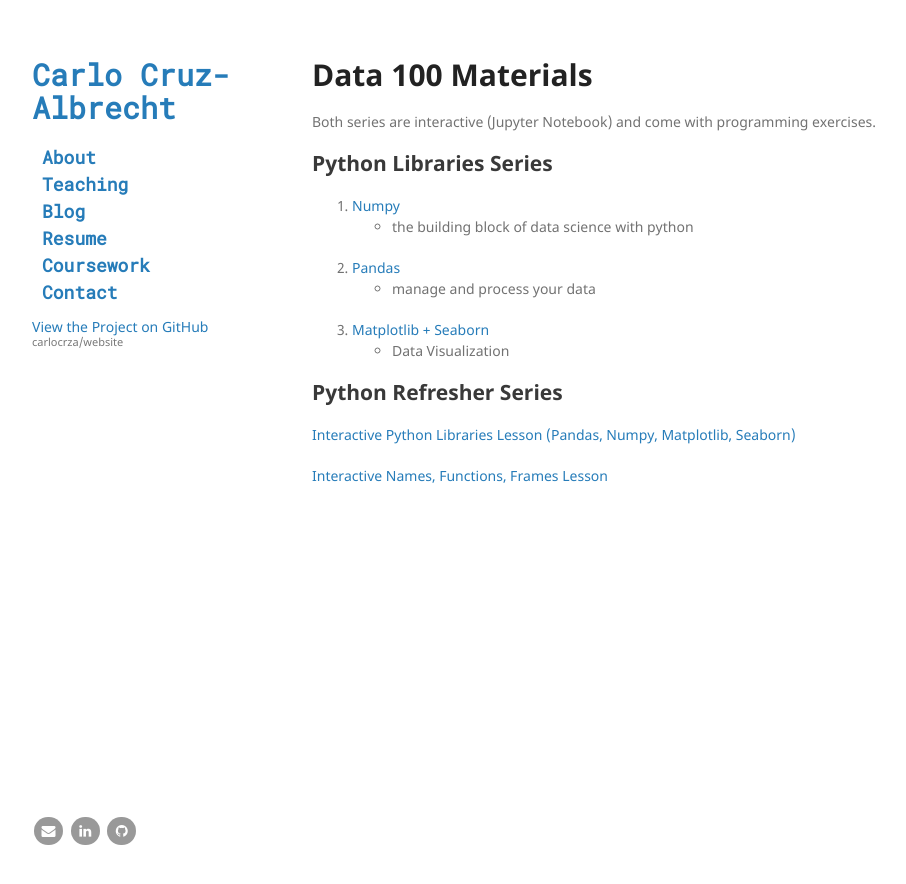
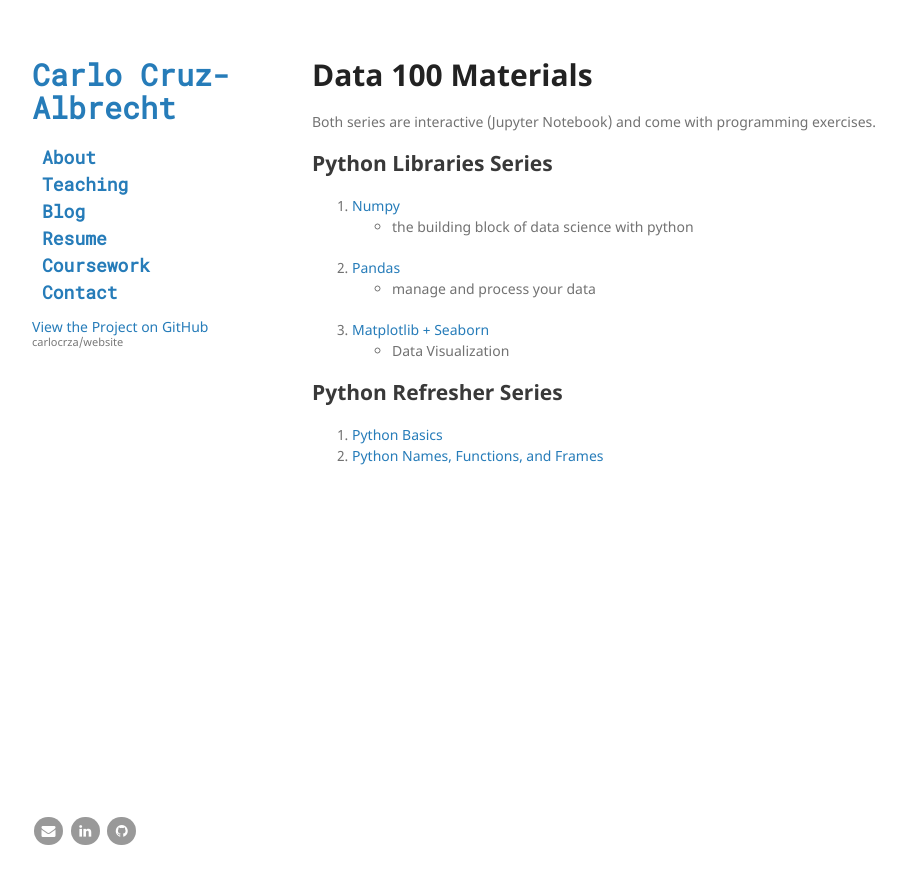
Before and after one commit to carlocrza/website, a Jekyll site: the page built from ds100.md, in a window 1280 px wide. Shown: the top 884 px of the page, without its empty margins (178-1084 px from the left). Built offline with Jekyll 4.4.1, drawn with Linux system fonts in a browser that asks for light colours.

Commit message:
ds100 apparently

```diff
--- a/ds100.md
+++ b/ds100.md
@@ -14,7 +13,5 @@ Both series are interactive (Jupyter Notebook) and come with programming exercis
 	- Data Visualization
 
 ## Python Refresher Series
-
-[Interactive Python Libraries Lesson (Pandas, Numpy, Matplotlib, Seaborn)](http://carloc.me/python_libraries.html)
-
-[Interactive Names, Functions, Frames Lesson](http://carloc.me/python_2.html)
+1. [Python Basics](/python)
+2. [Python Names, Functions, and Frames](/python2)
```
Also changed, not shown: other parts of ds100.md (+1 -2 lines).
